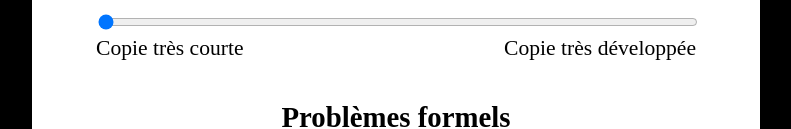
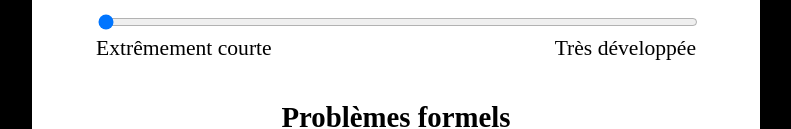
Before and after one commit to eyssette/evaluation-rapide, a plain HTML site: page index.html in a window 1280 px wide. Shown: the part 225-354 px from the top of the page, without its empty margins (244-1035 px from the left). Drawn offline with Linux system fonts and the light colour scheme.

Commit message:
Changement dénomination pour tailles copies

```diff
--- a/index.html
+++ b/index.html
@@ -124,7 +124,7 @@
 
 		<label for="tailleCopie">Taille de la copie</label>
 		<input type="range" id="tailleCopie" class="slider" min="10" max="100" value="10" onchange="calculNote()">
-		<div>Copie très courte<span style="float:right">Copie très développée</span></div>
+		<div>Extrêmement courte<span style="float:right">Très développée</span></div>
 
 
 		<label for="problemesFormels">Problèmes formels</label>
@@ -187,7 +187,7 @@
 				pointBascule = maximum(problemesFormels, pertinenceContenu)
 				if (pointBascule[0] !== 0 && tailleCopie > pointBascule[0] && noteArrondie < pointBascule[1]) { noteArrondie = pointBascule[1] }
 			}
-
+			console.log("taille : "+tailleCopie+ " forme : "+ problemesFormels+" contenu : "+ pertinenceContenu)
 			document.getElementById('result').innerHTML = "Note : " + noteArrondie;
 		}
 
```
